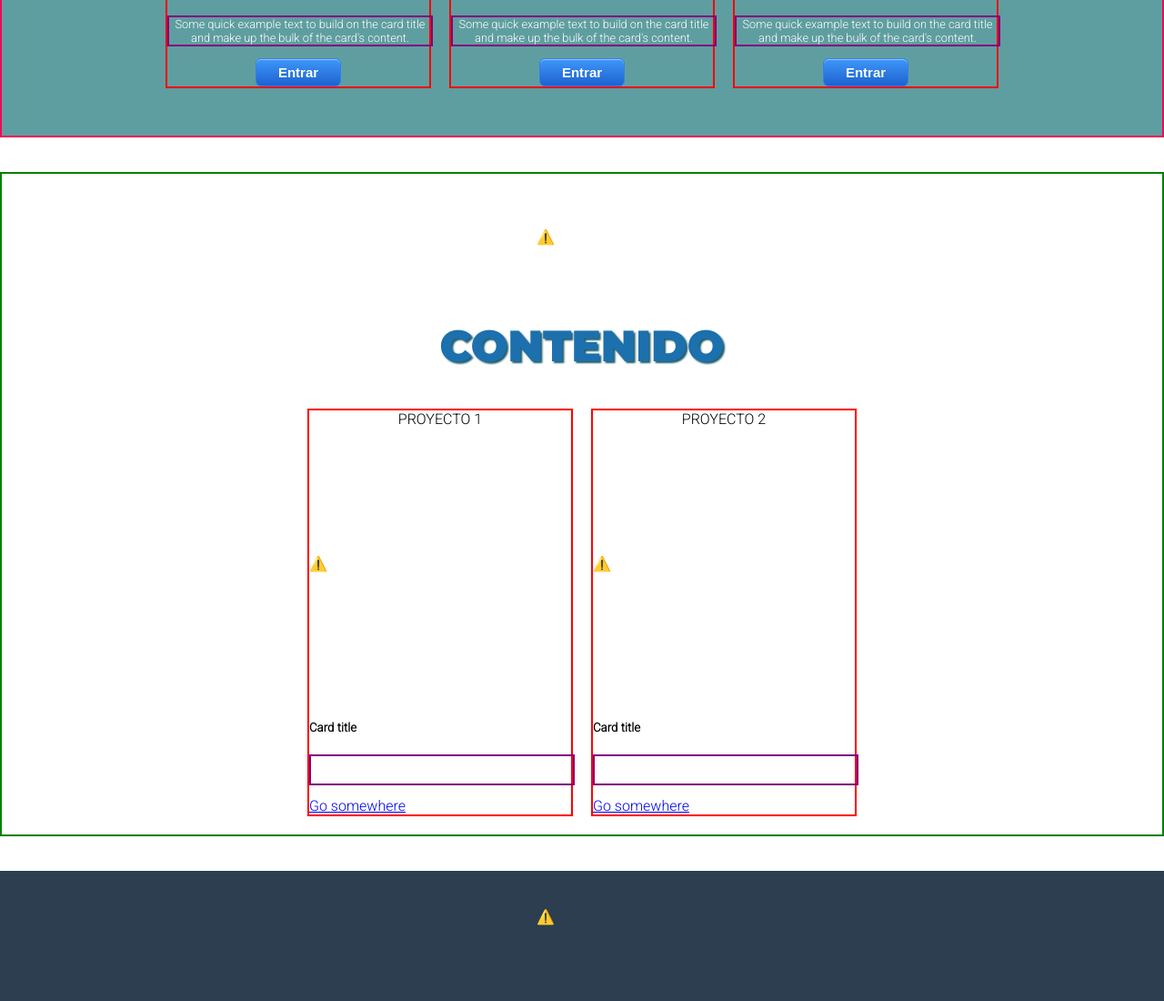
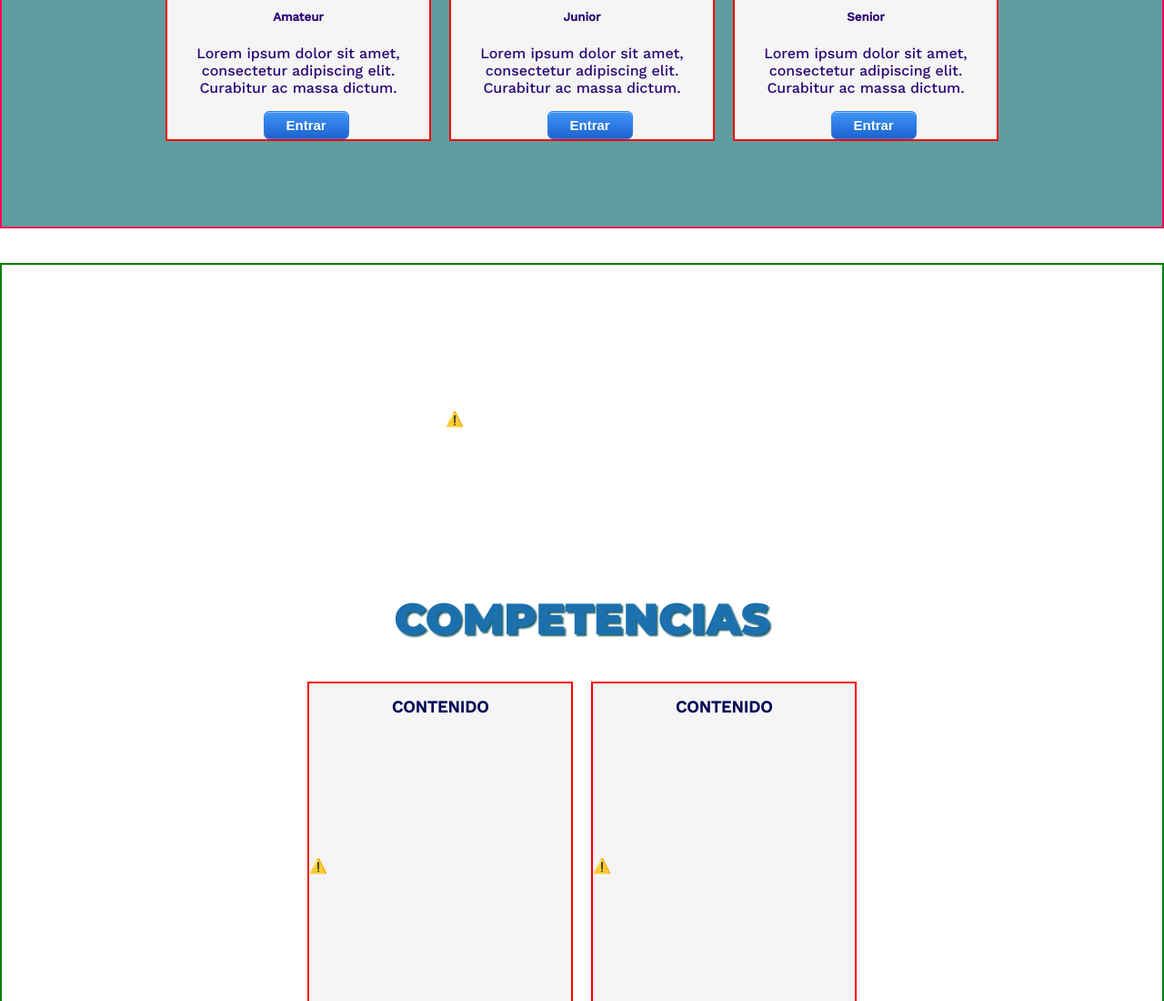
Before and after one commit to CODABits/proyectoFinalWeb, a plain HTML site: page index.html in a window 1280 px wide. Shown: the part 1700-2800 px from the top of the page at 91% size. Drawn offline with nearby package versions, Linux system fonts and the light colour scheme; no server answers; a script that the page names is missing.

Commit message:
Add files via upload

```diff
--- a/index.html
+++ b/index.html
@@ -26,7 +26,7 @@
           <a href="#box1">
             <li>Proyecto</li>
           </a>
-          <a href="#box2"><li>Contenido</li></a>
+          <a href="#box2"><li>Competencias</li></a>
           <a href="#box3"><li>Contacto</li></a>
           <a href="#box4"><li>Acerca</li></a>
         </ul>
@@ -63,7 +63,7 @@
             <div id="astronauta">
             <center>
                 <script src="https://unpkg.com/@lottiefiles/lottie-player@latest/dist/lottie-player.js"></script>
-    <lottie-player src="https://assets4.lottiefiles.com/packages/lf20_rhnmhzwj.json"  background="transparent"  speed="3"  style="width: 300px; height: 300px;"  loop  autoplay></lottie-player>
+    <lottie-player src="https://assets4.lottiefiles.com/packages/lf20_rhnmhzwj.json"  background="transparent"  speed="3"  style="width: 300px; height: 300px;"   loop  autoplay></lottie-player>
               </center>
             </div>
 
@@ -173,106 +173,62 @@
        <div card id="cont">
                 <div class="caja" style="width: 18rem; border:2px solid red";>
 
-                    <center>PROYECTO 1
+                  <h2  class="textoProjecto">
+                    PROYECTO
+                  </h2>
+
+                    <center>
                         <script src="https://unpkg.com/@lottiefiles/lottie-player@latest/dist/lottie-player.js"></script>
             <lottie-player src="https://assets5.lottiefiles.com/private_files/lf30_8ovwz3n6.json"  background="transparent"  speed="1"  style="width: 300px; height: 300px;"  loop  autoplay></lottie-player>
                        </center>
                     <!-- <img src="https://cdn.glitch.global/f7554a63-9375-4245-a841-4866ba276216/5.png?v=1652916731211"  class="card-img-top" width= 100px alt="..."> -->
 
                     <div class="card-body">
-                      <h5 class="card-title">Card title</h5>
-                      <p class="card-text">Some quick example text to build on the card title and make up the bulk of the card's content.</p>
+                     <center> <h5 class="tituloMenor">Amateur</h5></center>
+                      <p class="letraProjecto">Lorem ipsum dolor sit amet, consectetur adipiscing elit. Curabitur ac massa dictum.</p>
                      <center><a href="#" class="myButtonProject">Entrar</a></center>
                     </div>
                   </div>
 
                   <div class="caja" style="width: 18rem; border:2px solid red";>
-                    <center>PROYECTO 2
+
+                    <h2  class="textoProjecto">
+                      PROYECTO
+                    </h2>
+
+                    <center>
                         <script src="https://unpkg.com/@lottiefiles/lottie-player@latest/dist/lottie-player.js"></script>
             <lottie-player src="https://assets5.lottiefiles.com/private_files/lf30_8ovwz3n6.json"  background="transparent"  speed="1"  style="width: 300px; height: 300px;"  loop  autoplay></lottie-player>
                        </center>
                     <div class="caja-body">
-                      <h5 class="card-title">Card title</h5>
-                      <p class="card-text">Some quick example text to build on the card title and make up the bulk of the card's content.</p>
+                    <h5 class="tituloMenor">Junior</h5>
+                      <p class="letraProjecto">Lorem ipsum dolor sit amet, consectetur adipiscing elit. Curabitur ac massa dictum.</p>
                       <center><a href="#" class="myButtonProject">Entrar</a></center>
                     </div>
                   </div>
 
 
                   <div class="caja" style="width: 18rem; border:2px solid red";>
-                    <center>PROYECTO 3
+
+                    <h2  class="textoProjecto">
+                      PROYECTO
+                    </h2>
+
+                    <center>
                         <script src="https://unpkg.com/@lottiefiles/lottie-player@latest/dist/lottie-player.js"></script>
             <lottie-player src="https://assets5.lottiefiles.com/private_files/lf30_8ovwz3n6.json"  background="transparent"  speed="1"  style="width: 300px; height: 300px;"  loop  autoplay></lottie-player>
                        </center>
                     <div class="caja-body">
-                      <h5 class="card-title">Card title</h5>
-                      <p class="card-text">Some quick example text to build on the card title and make up the bulk of the card's content.</p>
+                      <h5 class="tituloMenor">Senior</h5>
+                      <p class="letraProjecto">Lorem ipsum dolor sit amet, consectetur adipiscing elit. Curabitur ac massa dictum.</p>
                       <center><a href="#" class="myButtonProject">Entrar</a></center>
                     </div>
                   </div>
 
-
-
                 </div>
 
 
-
-<!--
-
-  <div id="cont1">
-        <div class="caja">
-          <p class="texto2">
-           RRRR Lorem ipsum dolor sit amet, consectetur adipiscing elit. Curabitur
-            ac massa dictum, euismod mi eleifend, viverra lacus.
-          </p>
-          <button id="videopopup1" class="boton" onclick="abrirPopup()">
-            Video
-          </button>
-          <div class="popup" id="popup1">
-            <h1>Introducción</h1>
-            <iframe
-              width="560"
-              height="315"
-              src="https://www.youtube.com/embed/ldj8-tWR1wE"
-              title="YouTube video player"
-              frameborder="0"
-              allow="accelerometer; autoplay; clipboard-write; encrypted-media; gyroscope; picture-in-picture"
-              allowfullscreen
-            ></iframe>
-            <button onclick="cerrarPopup()">Cerrar</button>
-          </div>
-        </div>
-
-    <div id="cont">
-        <div class="caja">
-          <p class="texto2">
-            Lorem ipsum dolor sit amet, consectetur adipiscing elit. Curabitur
-            ac massa dictum, euismod mi eleifend, viverra lacus.
-          </p>
-          <button id="videopopup" class="boton" onclick="abrirPopup()">
-            Video
-          </button>
-          <div class="popup" id="popup">
-            <h1>Introducción</h1>
-            <iframe
-              width="560"
-              height="315"
-              src="https://www.youtube.com/embed/ldj8-tWR1wE"
-              title="YouTube video player"
-              frameborder="0"
-              allow="accelerometer; autoplay; clipboard-write; encrypted-media; gyroscope; picture-in-picture"
-              allowfullscreen
-            ></iframe>
-            <button onclick="cerrarPopup()">Cerrar</button>
-          </div>
-        </div>
-
-   -->
-        <!-- <div class="caja">
-          <h3>Caja2</h3>
-        </div>
-      </div> -->
-    </section>
+   </section>
 
 
 
@@ -285,39 +241,50 @@
     <section id="box2">
 
 
-        <center>
-            <script src="https://unpkg.com/@lottiefiles/lottie-player@latest/dist/lottie-player.js"></script>
-            <lottie-player src="https://assets7.lottiefiles.com/packages/lf20_rwxtuext.json"  background="transparent"  speed="1"  style="width: 100px; height: 100px;"  loop  autoplay></lottie-player>
-          </center>
+      <center>
+        <script src="https://assets9.lottiefiles.com/packages/lf20_cbdh62gi.json"></script>
+<lottie-player src="https://assets9.lottiefiles.com/packages/lf20_cbdh62gi.json" background="transparent"  speed="2"  style="width: 300px; height: 300px;" loop autoplay></lottie-player>
+    </center>
 
-          <h1>CONTENIDO</h1>
+
+
+          <h1>COMPETENCIAS</h1>
 
 
         <div card id="cont">
             <div class="caja" style="width: 18rem; border:2px solid red";>
 
-                <center>PROYECTO 1
+              <h2  class="textoProjecto">
+               CONTENIDO
+              </h2>
+
+                <center>
                     <script src="https://unpkg.com/@lottiefiles/lottie-player@latest/dist/lottie-player.js"></script>
         <lottie-player src="https://assets5.lottiefiles.com/private_files/lf30_8ovwz3n6.json"  background="transparent"  speed="1"  style="width: 300px; height: 300px;"  loop  autoplay></lottie-player>
                    </center>
                 <!-- <img src="https://cdn.glitch.global/f7554a63-9375-4245-a841-4866ba276216/5.png?v=1652916731211"  class="card-img-top" width= 100px alt="..."> -->
 
                 <div class="card-body">
-                  <h5 class="card-title">Card title</h5>
-                  <p class="card-text">Some quick example text to build on the card title and make up the bulk of the card's content.</p>
-                  <a href="#" class="btn btn-primary">Go somewhere</a>
+                  <h5 class="tituloMenor">Teórico</h5>
+                  <p class="letraProjecto">Lorem ipsum dolor sit amet, consectetur adipiscing elit. Curabitur ac massa dictum.</p>
+                  <a href="#" class="myButtonProject">Entrar</a>
                 </div>
               </div>
 
               <div class="caja" style="width: 18rem; border:2px solid red";>
-                <center>PROYECTO 2
+
+                <h2  class="textoProjecto">
+                  CONTENIDO
+                </h2>
+
+                <center>
                     <script src="https://unpkg.com/@lottiefiles/lottie-player@latest/dist/lottie-player.js"></script>
         <lottie-player src="https://assets5.lottiefiles.com/private_files/lf30_8ovwz3n6.json"  background="transparent"  speed="1"  style="width: 300px; height: 300px;"  loop  autoplay></lottie-player>
                    </center>
                 <div class="caja-body">
-                  <h5 class="card-title">Card title</h5>
-                  <p class="card-text">Some quick example text to build on the card title and make up the bulk of the card's content.</p>
-                  <a href="#" class="btn btn-primary">Go somewhere</a>
+                  <h5 class="tituloMenor">Práctico</h5>
+                  <p class="letraProjecto">Lorem ipsum dolor sit amet, consectetur adipiscing elit. Curabitur ac massa dictum.</p>
+                  <a href="#" class="myButtonProject">Entrar</a>
                 </div>
               </div>
 
@@ -327,38 +294,48 @@
     <section id="box3">
 
         <center>
-            <script src="https://unpkg.com/@lottiefiles/lottie-player@latest/dist/lottie-player.js"></script>
-            <lottie-player src="https://assets7.lottiefiles.com/packages/lf20_rwxtuext.json"  background="transparent"  speed="1"  style="width: 100px; height: 100px;"  loop  autoplay></lottie-player>
+            <script src="https://assets9.lottiefiles.com/packages/lf20_elcm47gm.json"></script>
+            <lottie-player src="https://assets9.lottiefiles.com/packages/lf20_elcm47gm.json"  background="transparent"  speed="1"  style="width: 300px; height: 300px;"  loop  autoplay></lottie-player>
           </center>
 
           <h1 class="contacto">CONTACTO</h1>
 
 
+<br>
+<br>
+
         <div card id="cont">
             <div class="caja" style="width: 18rem; border:2px solid red";>
 
-                <center>CELULAR
+              <h2  class="textoProjecto">
+               CELULAR
+              </h2>
+
+                <center>
                     <script src="https://unpkg.com/@lottiefiles/lottie-player@latest/dist/lottie-player.js"></script>
         <lottie-player src="https://assets5.lottiefiles.com/private_files/lf30_8ovwz3n6.json"  background="transparent"  speed="1"  style="width: 300px; height: 300px;"  loop  autoplay></lottie-player>
                    </center>
                 <!-- <img src="https://cdn.glitch.global/f7554a63-9375-4245-a841-4866ba276216/5.png?v=1652916731211"  class="card-img-top" width= 100px alt="..."> -->
 
                 <div class="card-body">
-                  <h5 class="card-title">Card title</h5>
-                  <p class="card-text">Some quick example text to build on the card title and make up the bulk of the card's content.</p>
-                  <a href="#" class="btn btn-primary">Go somewhere</a>
+                  <h5 class="tituloMenor">Títiulo</h5>
+                  <p class="letraProjecto">Lorem ipsum dolor sit amet, consectetur adipiscing elit. Curabitur ac massa dictum.</p>
+                  <a href="#" class="myButtonProject">Entrar</a>
                 </div>
               </div>
 
               <div class="caja" style="width: 18rem; border:2px solid red";>
-                <center>EMAIL
+                <h2  class="textoProjecto">
+                  EMAIL
+                </h2>
+                <center>
                     <script src="https://unpkg.com/@lottiefiles/lottie-player@latest/dist/lottie-player.js"></script>
         <lottie-player src="https://assets5.lottiefiles.com/private_files/lf30_8ovwz3n6.json"  background="transparent"  speed="1"  style="width: 300px; height: 300px;"  loop  autoplay></lottie-player>
                    </center>
                 <div class="caja-body">
-                  <h5 class="card-title">Card title</h5>
-                  <p class="card-text">Some quick example text to build on the card title and make up the bulk of the card's content.</p>
-                  <a href="#" class="btn btn-primary">Go somewhere</a>
+                  <h5 class="tituloMenor">Títiulo</h5>
+                  <p class="letraProjecto">Lorem ipsum dolor sit amet, consectetur adipiscing elit. Curabitur ac massa dictum.</p>
+                  <a href="#" class="myButtonProject">Entrar</a>
                 </div>
               </div>
 
@@ -367,52 +344,67 @@
     <br>
     <section id="box4">
 
-        <center>
+
+
+          <h1>SOBRE NOSOTROS</h1>
+
+          <center>
             <script src="https://unpkg.com/@lottiefiles/lottie-player@latest/dist/lottie-player.js"></script>
-            <lottie-player src="https://assets7.lottiefiles.com/packages/lf20_rwxtuext.json"  background="transparent"  speed="1"  style="width: 100px; height: 100px;"  loop  autoplay></lottie-player>
+<lottie-player src="https://assets5.lottiefiles.com/datafiles/WZMt4Klgo3TYk1R/data.json"  background="transparent"  speed="1"  style="width: 300px; height: 300px;" hover loop  autoplay></lottie-player>
           </center>
 
-          <h1>SOBRE NOSOTROS</h1>
+          <br>
+          <br>
 
 
         <div card id="cont">
             <div class="caja" style="width: 18rem; border:2px solid red";>
-
-                <center>UBICACIÓN
+              <h2  class="textoProjecto">
+                UBICACIÓN
+              </h2>
+                <center>
                     <script src="https://unpkg.com/@lottiefiles/lottie-player@latest/dist/lottie-player.js"></script>
         <lottie-player src="https://assets5.lottiefiles.com/private_files/lf30_8ovwz3n6.json"  background="transparent"  speed="1"  style="width: 300px; height: 300px;"  loop  autoplay></lottie-player>
                    </center>
                 <!-- <img src="https://cdn.glitch.global/f7554a63-9375-4245-a841-4866ba276216/5.png?v=1652916731211"  class="card-img-top" width= 100px alt="..."> -->
 
                 <div class="card-body">
-                  <h5 class="card-title">Card title</h5>
-                  <p class="card-text">Some quick example text to build on the card title and make up the bulk of the card's content.</p>
-                  <a href="#" class="btn btn-primary">Go somewhere</a>
+                  <h5 class="tituloMenor">Títiulo</h5>
+                  <p class="letraProjecto">Lorem ipsum dolor sit amet, consectetur adipiscing elit. Curabitur ac massa dictum.</p>
+                  <a href="#" class="myButtonProject">Entrar</a>
                 </div>
               </div>
 
+
+
               <div class="caja" style="width: 18rem; border:2px solid red";>
-                <center>DOCUMENTACIÓN
+                <h2  class="textoProjecto">
+                  DOCUMENTACIÓN
+                 </h2>
+                <center>
                     <script src="https://unpkg.com/@lottiefiles/lottie-player@latest/dist/lottie-player.js"></script>
         <lottie-player src="https://assets5.lottiefiles.com/private_files/lf30_8ovwz3n6.json"  background="transparent"  speed="1"  style="width: 300px; height: 300px;"  loop  autoplay></lottie-player>
                    </center>
                 <div class="caja-body">
-                  <h5 class="card-title">Card title</h5>
-                  <p class="card-text">Some quick example text to build on the card title and make up the bulk of the card's content.</p>
-                  <a href="#" class="btn btn-primary">Go somewhere</a>
+                  <h5 class="tituloMenor">Títiulo</h5>
+                  <p class="letraProjecto">Lorem ipsum dolor sit amet, consectetur adipiscing elit. Curabitur ac massa dictum.</p>
+                  <a href="#" class="myButtonProject">Entrar</a>
                 </div>
               </div>
 
 
               <div class="caja" style="width: 18rem; border:2px solid red";>
-                <center>SOBRE NOSOTROS
+                <h2  class="textoProjecto">
+                 SOBRE NOSOTROS
+                </h2>
+                <center>
                     <script src="https://unpkg.com/@lottiefiles/lottie-player@latest/dist/lottie-player.js"></script>
         <lottie-player src="https://assets5.lottiefiles.com/private_files/lf30_8ovwz3n6.json"  background="transparent"  speed="1"  style="width: 300px; height: 300px;"  loop  autoplay></lottie-player>
                    </center>
                 <div class="caja-body">
-                  <h5 class="card-title">Card title</h5>
-                  <p class="card-text">Some quick example text to build on the card title and make up the bulk of the card's content.</p>
-                  <a href="#" class="btn btn-primary">Go somewhere</a>
+                  <h5 class="tituloMenor">Títiulo</h5>
+                  <p class="letraProjecto">Lorem ipsum dolor sit amet, consectetur adipiscing elit. Curabitur ac massa dictum.</p>
+                  <a href="#" class="myButtonProject">Entrar</a>
                 </div>
               </div>
 
@@ -421,7 +413,7 @@
     <br>
 
     <footer>
-      <h6>Todos los derechos reservados</h6>
+      <h6 id="copyrightFooter">Todos los derechos reservados</h6>
     </footer>
 
 
--- a/style.css
+++ b/style.css
@@ -1,5 +1,7 @@
 @import url("https://fonts.googleapis.com/css2?family=Montserrat:wght@900&display=swap");
 @import url("https://fonts.googleapis.com/css2?family=Montserrat:wght@900&family=Roboto:wght@300&display=swap");
+@import url('https://fonts.googleapis.com/css2?family=Work+Sans:wght@200;500&display=swap');
+@import url('https://fonts.googleapis.com/css2?family=Work+Sans:wght@200;300;500&display=swap');
 
 body {
   margin: 0;
@@ -74,6 +76,7 @@ p {
 
 #boxMain{
     border: 2px solid red;
+
 }
 
 #astronauta{
@@ -97,10 +100,36 @@ section {
   background-color: cadetblue;
   background-size: cover;
   border: solid rgb(238, 10, 86) 2px;
-  height: 1000px;
+  height: 1100px;
 }
 
 
+h2 {
+  font-size: 18px;
+  text-align: center;
+  font-weight: bold;
+}
+
+.textoProjecto{
+    font-family: 'Work Sans', sans-serif;
+    color: #040655;
+
+
+}
+
+.tituloMenor{
+  color: #280775;
+  text-align: center;
+  font-family: 'Work Sans', sans-serif;
+}
+
+
+.letraProjecto{
+  color: #280775;
+  text-align: center;
+  font-family: 'Work Sans', sans-serif;
+  width: 100%;
+}
 
 .card-text{
     width: 100%;
@@ -120,7 +149,6 @@ h1 {
   font-size: 3em;
   text-align: center;
   padding:0.4px;
-  /*position: absolute; left: 40px; top: 40px;*/
 }
 
 .proyecto{
@@ -220,6 +248,8 @@ h1 {
     padding: 6px 24px;
     text-decoration: none;
     text-shadow: 0px 1px 0px #1570cd;
+    margin-right: 25%;
+    margin-left: 31%;
 
   }
   .myButtonProject:hover {
@@ -263,14 +293,12 @@ h1 {
 }
 
 #box2 {
-  /*background-image: url("https://cdn.glitch.global/fb0d9f80-0a53-4dd7-97b3-e8f4e7efc0ba/matrix-2-1024x716.png?v=1652314945513");*/
+
   background-repeat: no-repeat;
   background-size: cover;
   padding: 20px;
- /* display-direction: row;*/
   align-items: center;
   justify-content: space-around;
-  /*background: #9A0BD9;*/
   border: solid green 2px;
   height: 80Opx;
 }
@@ -299,10 +327,11 @@ h1 {
 .caja{
     flex-wrap: wrap;
     justify-content: stretch;
-     background: rgba(0,0,0,0,3);
+    /* background: rgba(0,0,0,0,3);*/
      width: 30%;
      height:50%;
      border: solid green 2px;
+     background-color: whitesmoke;
   }
 
 
@@ -312,12 +341,6 @@ h1 {
     height: 18px;
 
 }
-
-/* #animation{
-
-  display-direction:column;
-  text-align: center;
-} */
 
 
 
@@ -338,7 +361,15 @@ h1 {
 footer {
   border: solid red 2px;
   background-color: #2c3e50;
+  height: 50px;
+
+}
+
+#copyrightFooter{
   text-align: center;
+  color: white;
+  font-size: 12px;
+  font-family: 'Work Sans', sans-serif;
 }
 
 @media screen and (max-width: 320px) {
```
